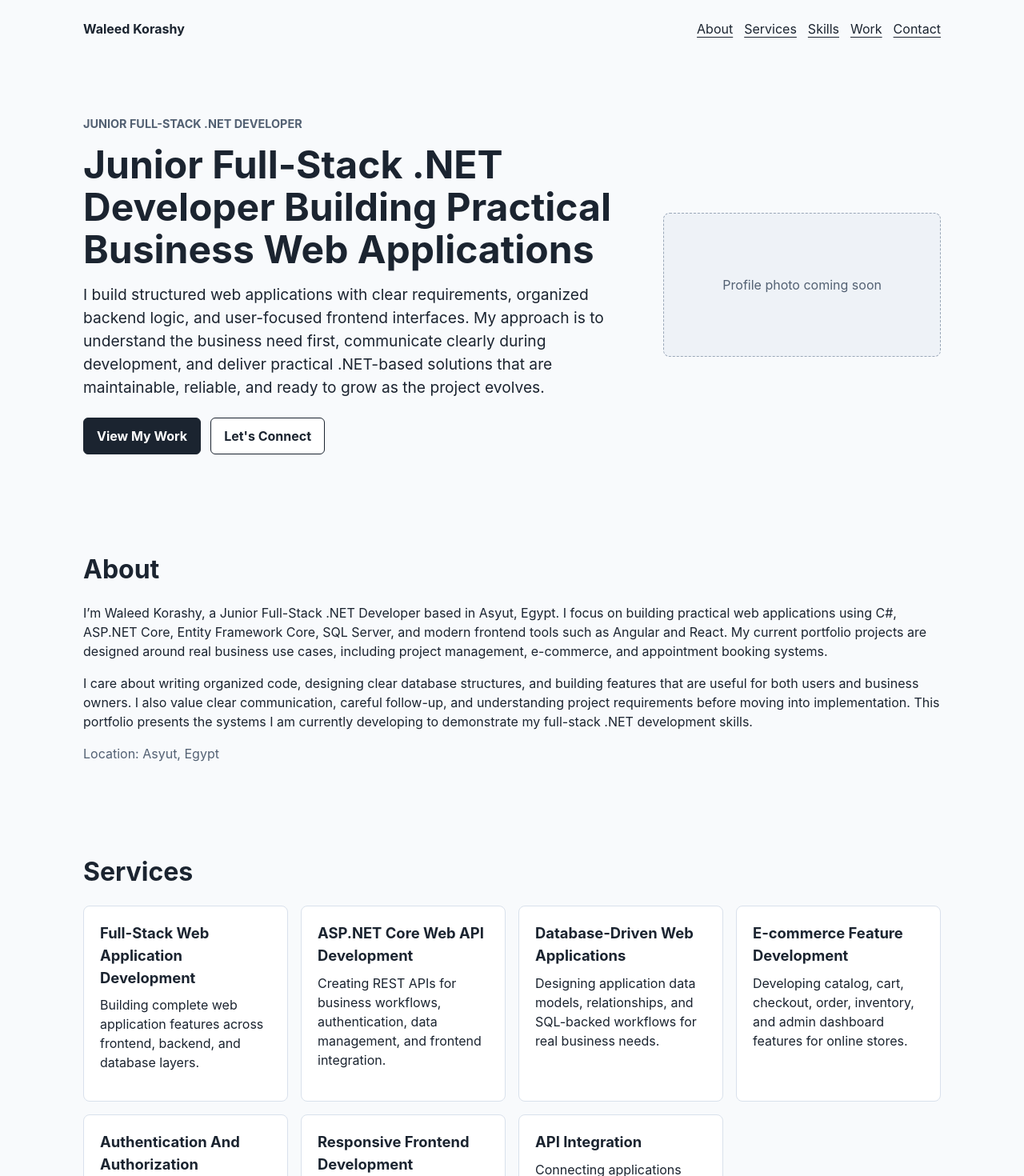
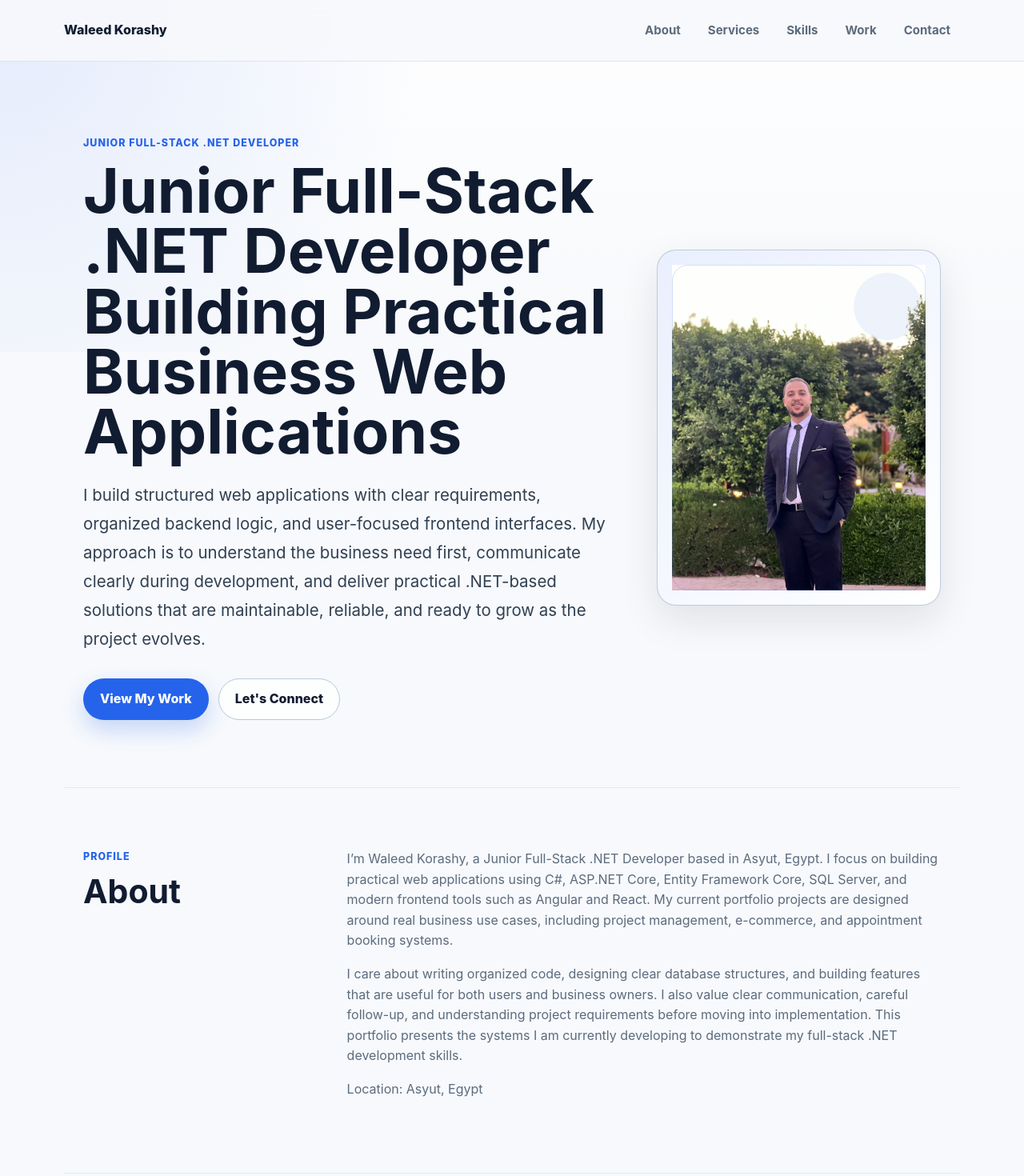
Before and after one commit to waleedkorashy/Waleed_Portfolio, a React (Vite) app: page / in a window 1280 px wide. Shown: the top 1470 px of the page at 80% size. Built offline with nearby package versions, Linux system fonts and the light colour scheme.

Commit message:
Improve design and add profile photo
- Add the profile photo asset
- Refine layout and styling across About, Contact, Header, and Services
- Expand the global stylesheet into a fuller design system

```diff
--- a/src/components/About.tsx
+++ b/src/components/About.tsx
@@ -7,11 +7,18 @@ interface AboutProps {
 export function About({ profile }: AboutProps) {
   return (
     <section id="about" className="section" aria-labelledby="about-title">
-      <h2 id="about-title">About</h2>
-      {profile.about.map((paragraph) => (
-        <p key={paragraph}>{paragraph}</p>
-      ))}
-      <p className="muted">Location: {profile.location}</p>
+      <div className="section-split">
+        <div>
+          <p className="section-kicker">Profile</p>
+          <h2 id="about-title">About</h2>
+        </div>
+        <div className="section-copy">
+          {profile.about.map((paragraph) => (
+            <p key={paragraph}>{paragraph}</p>
+          ))}
+          <p className="muted">Location: {profile.location}</p>
+        </div>
+      </div>
     </section>
   )
 }
--- a/src/components/Contact.tsx
+++ b/src/components/Contact.tsx
@@ -6,28 +6,41 @@ interface ContactProps {
 
 export function Contact({ profile }: ContactProps) {
   return (
-    <section id="contact" className="section" aria-labelledby="contact-title">
+    <section id="contact" className="section contact-section" aria-labelledby="contact-title">
+      <div className="contact-panel">
+        <p className="section-kicker">Contact</p>
         <h2 id="contact-title">{profile.cta.heading}</h2>
         <p>{profile.cta.supportingText}</p>
         <ul className="contact-list">
           <li>
-          <a href={`mailto:${profile.email}`}>{profile.email}</a>
+            <a className="contact-link primary-contact" href={`mailto:${profile.email}`}>
+              {profile.email}
+            </a>
           </li>
           {profile.phone.isPublic && (
             <li>
-            <a href={`tel:${profile.phone.value}`}>{profile.phone.value}</a>
+              <a className="contact-link" href={`tel:${profile.phone.value}`}>
+                {profile.phone.value}
+              </a>
             </li>
           )}
           <li>
-          <a href={profile.links.linkedin}>LinkedIn</a>
+            <a className="contact-link" href={profile.links.linkedin}>
+              LinkedIn
+            </a>
           </li>
           <li>
-          <a href={profile.links.github}>GitHub</a>
+            <a className="contact-link" href={profile.links.github}>
+              GitHub
+            </a>
           </li>
           <li>
-          <a href={profile.links.cv}>CV</a>
+            <a className="contact-link" href={profile.links.cv}>
+              CV
+            </a>
           </li>
         </ul>
+      </div>
     </section>
   )
 }
--- a/src/components/Header.tsx
+++ b/src/components/Header.tsx
@@ -15,6 +15,7 @@ const navItems = [
 export function Header({ profile }: HeaderProps) {
   return (
     <header className="site-header">
+      <div className="header-inner">
         <a className="brand" href="#top" aria-label={`${profile.preferredName} home`}>
           {profile.preferredName}
         </a>
@@ -27,6 +28,7 @@ export function Header({ profile }: HeaderProps) {
             ))}
           </ul>
         </nav>
+      </div>
     </header>
   )
 }
--- a/src/components/Services.tsx
+++ b/src/components/Services.tsx
@@ -11,6 +11,7 @@ export function Services({ services }: ServicesProps) {
       <div className="grid">
         {services.map((service) => (
           <article className="panel" key={service.title}>
+            <span className="service-mark" aria-hidden="true" />
             <h3>{service.title}</h3>
             <p>{service.description}</p>
           </article>
--- a/src/data/profile.ts
+++ b/src/data/profile.ts
@@ -42,6 +42,6 @@ export const profile: Profile = {
   profileImage: {
     src: '/assets/profile/profile-photo.jpg',
     alt: 'Professional profile photo of Waleed Korashy',
-    isAvailable: false,
+    isAvailable: true,
   },
 }
--- a/src/styles/global.css
+++ b/src/styles/global.css
@@ -1,10 +1,29 @@
 :root {
-  color: #1b2430;
-  background: #f8fafc;
+  --color-background: #f7f9fc;
+  --color-background-soft: #eef4fb;
+  --color-surface: #ffffff;
+  --color-surface-strong: #f8fbff;
+  --color-text: #101827;
+  --color-muted: #5c6b7d;
+  --color-border: #d9e2ef;
+  --color-border-strong: #b9c8db;
+  --color-primary: #2563eb;
+  --color-primary-hover: #1d4ed8;
+  --color-primary-soft: #dbeafe;
+  --color-primary-faint: #eff6ff;
+  --color-navy: #111c31;
+  --shadow-sm: 0 8px 24px rgba(15, 23, 42, 0.06);
+  --shadow-md: 0 18px 48px rgba(15, 23, 42, 0.1);
+  --radius-sm: 8px;
+  --radius-md: 16px;
+  --radius-lg: 24px;
+  --container-width: 1120px;
+  color: var(--color-text);
+  background: var(--color-background);
   font-family:
     Inter, ui-sans-serif, system-ui, -apple-system, BlinkMacSystemFont, "Segoe UI", sans-serif;
   font-synthesis: none;
-  line-height: 1.5;
+  line-height: 1.6;
   text-rendering: optimizeLegibility;
 }
 
@@ -19,6 +38,21 @@ html {
 body {
   margin: 0;
   min-width: 320px;
+  overflow-x: hidden;
+}
+
+body::before {
+  background:
+    radial-gradient(circle at top left, rgba(37, 99, 235, 0.12), transparent 34rem),
+    linear-gradient(180deg, rgba(255, 255, 255, 0.92), rgba(247, 249, 252, 0));
+  content: "";
+  height: 440px;
+  left: 0;
+  pointer-events: none;
+  position: absolute;
+  right: 0;
+  top: 0;
+  z-index: -1;
 }
 
 a {
@@ -27,27 +61,46 @@ a {
 
 a:focus-visible,
 button:focus-visible {
-  outline: 3px solid #2563eb;
-  outline-offset: 3px;
+  border-radius: 6px;
+  outline: 3px solid var(--color-primary);
+  outline-offset: 4px;
 }
 
 .site-header,
 .section,
 .site-footer {
   margin: 0 auto;
-  max-width: 1120px;
-  padding: 24px;
+  max-width: var(--container-width);
+  padding-inline: 24px;
 }
 
 .site-header {
+  backdrop-filter: blur(16px);
+  background: rgba(247, 249, 252, 0.86);
+  border-bottom: 1px solid rgba(217, 226, 239, 0.9);
+  max-width: none;
+  padding-block: 18px;
+  position: sticky;
+  top: 0;
+  z-index: 10;
+}
+
+.header-inner {
   align-items: center;
   display: flex;
   gap: 24px;
   justify-content: space-between;
+  margin-inline: auto;
+  max-width: var(--container-width);
+  width: 100%;
 }
 
 .brand {
-  font-weight: 700;
+  color: var(--color-navy);
+  flex: 1 1 auto;
+  font-size: 1rem;
+  font-weight: 800;
+  letter-spacing: 0;
   text-decoration: none;
 }
 
@@ -55,42 +108,72 @@ button:focus-visible {
 .contact-list {
   display: flex;
   flex-wrap: wrap;
-  gap: 14px;
+  gap: 10px;
   list-style: none;
   margin: 0;
   padding: 0;
 }
 
-.nav-list a,
-.contact-list a {
-  text-decoration-thickness: 1px;
-  text-underline-offset: 4px;
+.nav-list a {
+  border-radius: 999px;
+  color: var(--color-muted);
+  display: inline-flex;
+  font-size: 0.94rem;
+  font-weight: 700;
+  padding: 8px 12px;
+  text-decoration: none;
+  transition:
+    background-color 160ms ease,
+    color 160ms ease;
+}
+
+.nav-list a:hover {
+  background: var(--color-primary-faint);
+  color: var(--color-primary-hover);
 }
 
 .section {
-  padding-block: 48px;
+  padding-block: 76px;
+  scroll-margin-top: 92px;
+}
+
+.section + .section {
+  border-top: 1px solid rgba(217, 226, 239, 0.68);
 }
 
 .hero-section {
   align-items: center;
   display: grid;
-  gap: 32px;
-  grid-template-columns: minmax(0, 1.6fr) minmax(220px, 0.8fr);
-  padding-block: 72px;
+  gap: 56px;
+  grid-template-columns: minmax(0, 1.45fr) minmax(280px, 0.78fr);
+  min-height: calc(100vh - 76px);
+  padding-block: 92px 84px;
+}
+
+.section-split {
+  align-items: start;
+  display: grid;
+  gap: 48px;
+  grid-template-columns: minmax(180px, 0.55fr) minmax(0, 1.45fr);
+}
+
+.section-copy {
+  max-width: 760px;
 }
 
 .eyebrow,
-.status,
-.muted {
-  color: #536173;
+.section-kicker,
+.status {
+  color: var(--color-primary);
+  font-size: 0.78rem;
+  font-weight: 800;
+  letter-spacing: 0.08em;
+  margin-bottom: 12px;
+  text-transform: uppercase;
 }
 
-.eyebrow,
-.status {
-  font-size: 0.9rem;
-  font-weight: 700;
-  letter-spacing: 0;
-  text-transform: uppercase;
+.muted {
+  color: var(--color-muted);
 }
 
 h1,
@@ -100,79 +183,173 @@ p {
   margin-top: 0;
 }
 
+h1,
+h2,
+h3 {
+  color: var(--color-navy);
+  letter-spacing: 0;
+}
+
 h1 {
-  font-size: 3rem;
-  line-height: 1.1;
-  margin-bottom: 16px;
+  font-size: clamp(2.55rem, 6vw, 5.6rem);
+  line-height: 0.98;
+  margin-bottom: 24px;
+  max-width: 900px;
 }
 
 h2 {
-  font-size: 2rem;
-  margin-bottom: 18px;
+  font-size: clamp(2rem, 3.2vw, 3.1rem);
+  line-height: 1.05;
+  margin-bottom: 24px;
 }
 
 h3 {
   font-size: 1.15rem;
-  margin-bottom: 8px;
+  line-height: 1.3;
+  margin-bottom: 10px;
+}
+
+p {
+  color: var(--color-muted);
 }
 
 .lead {
-  font-size: 1.2rem;
-  max-width: 680px;
+  color: #314052;
+  font-size: clamp(1.08rem, 1.7vw, 1.28rem);
+  line-height: 1.75;
+  max-width: 760px;
 }
 
 .cta-row {
   display: flex;
   flex-wrap: wrap;
   gap: 12px;
-  margin-top: 24px;
+  margin-top: 32px;
 }
 
 .button {
-  border: 1px solid #1b2430;
-  border-radius: 6px;
+  align-items: center;
+  border: 1px solid transparent;
+  border-radius: 999px;
   display: inline-flex;
-  font-weight: 700;
-  min-height: 44px;
-  padding: 10px 16px;
+  font-weight: 800;
+  justify-content: center;
+  min-height: 48px;
+  padding: 12px 20px;
   text-decoration: none;
+  transition:
+    background-color 160ms ease,
+    border-color 160ms ease,
+    box-shadow 160ms ease,
+    color 160ms ease,
+    transform 160ms ease;
 }
 
 .button.primary {
-  background: #1b2430;
+  background: var(--color-primary);
+  box-shadow: 0 12px 28px rgba(37, 99, 235, 0.24);
   color: #ffffff;
 }
 
+.button.primary:hover {
+  background: var(--color-primary-hover);
+  transform: translateY(-2px);
+}
+
 .button.secondary {
-  background: #ffffff;
+  background: rgba(255, 255, 255, 0.82);
+  border-color: var(--color-border-strong);
+  color: var(--color-navy);
+}
+
+.button.secondary:hover {
+  border-color: var(--color-primary);
+  color: var(--color-primary-hover);
+  transform: translateY(-2px);
 }
 
 .grid {
   display: grid;
-  gap: 16px;
-  grid-template-columns: repeat(auto-fit, minmax(240px, 1fr));
+  gap: 18px;
+  grid-template-columns: repeat(auto-fit, minmax(min(100%, 260px), 1fr));
 }
 
 .panel {
-  background: #ffffff;
-  border: 1px solid #d9e1ec;
-  border-radius: 8px;
-  padding: 20px;
+  background: linear-gradient(180deg, var(--color-surface), var(--color-surface-strong));
+  border: 1px solid var(--color-border);
+  border-radius: var(--radius-md);
+  box-shadow: var(--shadow-sm);
+  padding: 24px;
+  transition:
+    border-color 160ms ease,
+    box-shadow 160ms ease,
+    transform 160ms ease;
 }
 
-.image-placeholder,
-.project-visual {
-  align-items: center;
-  background: #eef2f7;
-  border: 1px dashed #9aa7b8;
-  border-radius: 8px;
-  color: #536173;
-  display: flex;
-  justify-content: center;
-  min-height: 180px;
+.panel:hover {
+  border-color: rgba(37, 99, 235, 0.38);
+  box-shadow: var(--shadow-md);
+  transform: translateY(-4px);
+}
+
+.service-mark {
+  background: linear-gradient(135deg, var(--color-primary), #38bdf8);
+  border-radius: 999px;
+  box-shadow: 0 0 0 7px var(--color-primary-soft);
+  display: inline-block;
+  height: 10px;
+  margin-bottom: 24px;
+  width: 10px;
+}
+
+.image-placeholder {
+  aspect-ratio: 4 / 5;
+  background:
+    linear-gradient(135deg, rgba(37, 99, 235, 0.1), rgba(255, 255, 255, 0.78)),
+    var(--color-surface);
+  border: 1px solid rgba(185, 200, 219, 0.9);
+  border-radius: var(--radius-lg);
+  box-shadow: var(--shadow-md);
+  color: var(--color-muted);
+  display: grid;
+  min-height: 360px;
   overflow: hidden;
-  padding: 16px;
+  padding: 18px;
+  place-items: center;
+  position: relative;
   text-align: center;
+}
+
+.image-placeholder::before,
+.image-placeholder::after {
+  content: "";
+  position: absolute;
+}
+
+.image-placeholder::before {
+  background: var(--color-primary);
+  border-radius: 999px;
+  height: 84px;
+  opacity: 0.08;
+  right: 24px;
+  top: 28px;
+  width: 84px;
+}
+
+.image-placeholder::after {
+  border: 1px solid rgba(37, 99, 235, 0.2);
+  border-radius: 20px;
+  inset: 18px;
+}
+
+.image-placeholder span,
+.project-visual span {
+  color: var(--color-muted);
+  font-size: 0.94rem;
+  font-weight: 800;
+  letter-spacing: 0.04em;
+  position: relative;
+  text-transform: uppercase;
 }
 
 .image-placeholder img,
@@ -184,9 +361,26 @@ h3 {
 }
 
 .project-visual {
+  align-items: center;
   aspect-ratio: 16 / 9;
-  margin-bottom: 16px;
-  min-height: 0;
+  background:
+    linear-gradient(135deg, rgba(37, 99, 235, 0.08), rgba(15, 23, 42, 0.05)),
+    repeating-linear-gradient(
+      135deg,
+      rgba(37, 99, 235, 0.08) 0,
+      rgba(37, 99, 235, 0.08) 1px,
+      transparent 1px,
+      transparent 14px
+    ),
+    var(--color-background-soft);
+  border: 1px solid var(--color-border);
+  border-radius: var(--radius-sm);
+  display: flex;
+  justify-content: center;
+  margin-bottom: 20px;
+  overflow: hidden;
+  padding: 16px;
+  text-align: center;
 }
 
 .tag-list {
@@ -194,32 +388,175 @@ h3 {
   flex-wrap: wrap;
   gap: 8px;
   list-style: none;
-  margin: 0;
+  margin: 18px 0 0;
   padding: 0;
 }
 
 .tag-list li {
-  background: #eef2f7;
+  background: var(--color-primary-faint);
+  border: 1px solid rgba(37, 99, 235, 0.14);
   border-radius: 999px;
-  padding: 6px 10px;
+  color: #1e3a8a;
+  font-size: 0.88rem;
+  font-weight: 700;
+  line-height: 1.3;
+  padding: 7px 11px;
+}
+
+.contact-section {
+  border-top: 0;
+}
+
+.contact-panel {
+  background: linear-gradient(135deg, var(--color-navy), #17284a);
+  border-radius: var(--radius-lg);
+  box-shadow: var(--shadow-md);
+  color: #ffffff;
+  overflow: hidden;
+  padding: clamp(28px, 5vw, 54px);
+  position: relative;
+}
+
+.contact-panel::after {
+  background: rgba(37, 99, 235, 0.28);
+  border-radius: 999px;
+  content: "";
+  filter: blur(2px);
+  height: 190px;
+  position: absolute;
+  right: -74px;
+  top: -80px;
+  width: 190px;
+}
+
+.contact-panel h2,
+.contact-panel p {
+  color: #ffffff;
+  max-width: 760px;
+  position: relative;
+}
+
+.contact-panel .section-kicker {
+  color: #93c5fd;
+}
+
+.contact-list {
+  gap: 12px;
+  margin-top: 28px;
+  position: relative;
+}
+
+.contact-link {
+  align-items: center;
+  background: rgba(255, 255, 255, 0.08);
+  border: 1px solid rgba(255, 255, 255, 0.16);
+  border-radius: 999px;
+  color: #ffffff;
+  display: inline-flex;
+  font-weight: 800;
+  min-height: 44px;
+  padding: 10px 14px;
+  text-decoration: none;
+  transition:
+    background-color 160ms ease,
+    border-color 160ms ease,
+    transform 160ms ease;
+}
+
+.contact-link:hover {
+  background: rgba(255, 255, 255, 0.14);
+  border-color: rgba(255, 255, 255, 0.32);
+  transform: translateY(-2px);
+}
+
+.primary-contact {
+  background: #ffffff;
+  color: var(--color-primary-hover);
+}
+
+.primary-contact:hover {
+  background: var(--color-primary-soft);
 }
 
 .site-footer {
-  border-top: 1px solid #d9e1ec;
-  color: #536173;
+  border-top: 1px solid var(--color-border);
+  color: var(--color-muted);
+  padding-block: 30px;
+}
+
+.site-footer p {
+  margin-bottom: 0;
+}
+
+@media (max-width: 920px) {
+  .hero-section,
+  .section-split {
+    grid-template-columns: 1fr;
+  }
+
+  .hero-section {
+    min-height: auto;
+    padding-block: 72px;
+  }
+
+  .image-placeholder {
+    max-width: 420px;
+    min-height: 300px;
+  }
 }
 
 @media (max-width: 720px) {
-  .site-header {
+  .header-inner {
     align-items: flex-start;
     flex-direction: column;
   }
 
-  .hero-section {
-    grid-template-columns: 1fr;
+  .nav-list {
+    gap: 6px;
   }
 
-  h1 {
-    font-size: 2.35rem;
+  .nav-list a {
+    padding-inline: 10px;
+  }
+
+  .section {
+    padding-block: 56px;
+  }
+
+  .hero-section {
+    gap: 36px;
   }
 }
+
+@media (max-width: 420px) {
+  .site-header,
+  .section,
+  .site-footer {
+    padding-inline: 18px;
+  }
+
+  .button,
+  .contact-link {
+    width: 100%;
+  }
+
+  .cta-row,
+  .contact-list {
+    flex-direction: column;
+  }
+}
+
+@media (prefers-reduced-motion: reduce) {
+  *,
+  *::before,
+  *::after {
+    scroll-behavior: auto !important;
+    transition-duration: 0.01ms !important;
+  }
+
+  .button:hover,
+  .panel:hover,
+  .contact-link:hover {
+    transform: none;
+  }
+}
```
Also changed, not shown: public/assets/profile/profile-photo.jpg (added). Lines whose indentation alone changed are shown as unchanged.
